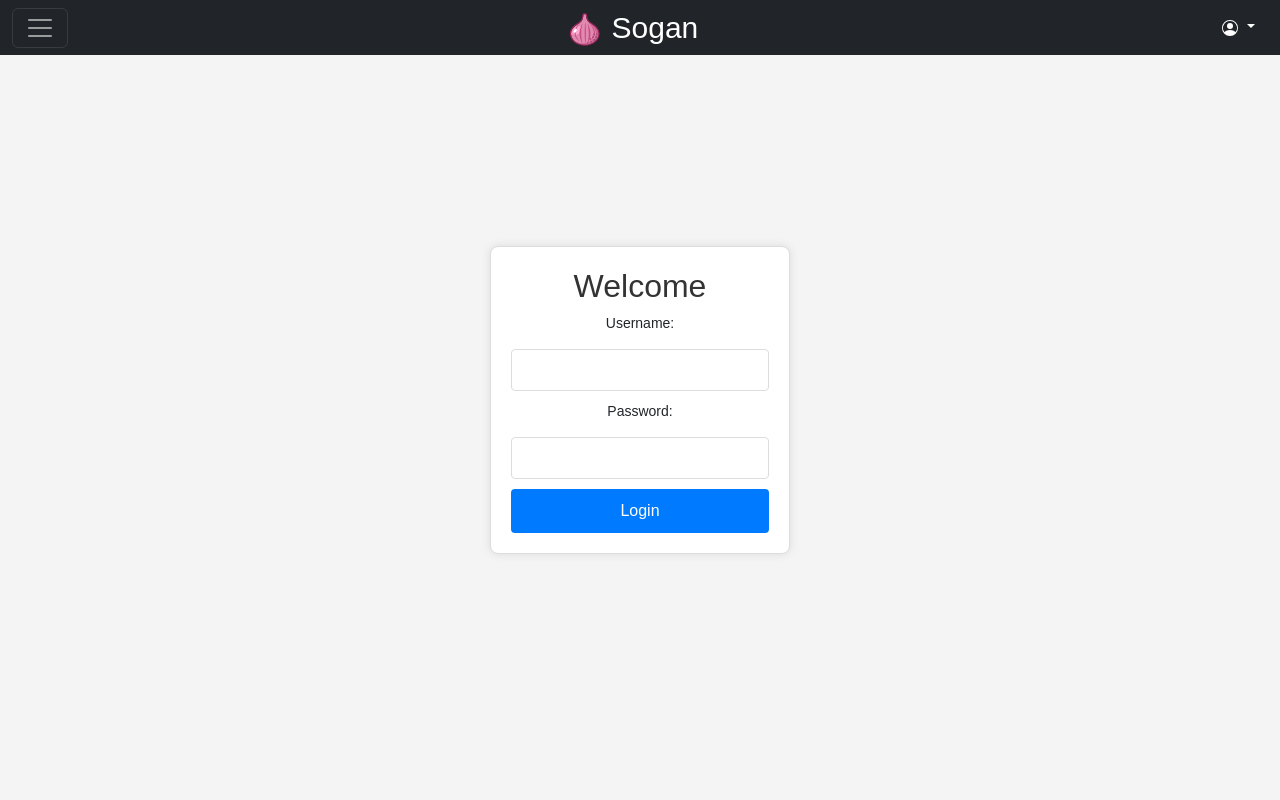
After one commit to itudb2327/itudb2327, a Flask app: page /login in a window 1280 px wide. The commit adds this page. Run offline with Flask 3, Linux system fonts and the light colour scheme.

Commit message:
login_register.py, login.html and register.html file created.

```diff
--- /dev/null
+++ b/login_register.py
@@ -0,0 +1,55 @@
+from werkzeug.security import generate_password_hash, check_password_hash
+from flask import request, flash, render_template, redirect, url_for, session
+from flask_login import UserMixin, login_user
+import mysql.connector
+
+def add_user(db, username, password):
+    cursor = db.cursor()
+    password_hash = generate_password_hash(password, method='pbkdf2:sha256', salt_length=8)
+    cursor.execute('INSERT INTO users (username, password_hash) VALUES (%s, %s)', (username, password_hash))
+    db.commit()
+
+def is_username_available(db, username):
+    cursor = db.cursor()
+    cursor.execute('SELECT * FROM users WHERE username = %s', (username,))
+    return cursor.fetchone() is None
+
+def validate_login(db, username, password):
+    cursor = db.cursor(dictionary=True)
+    cursor.execute('SELECT * FROM users WHERE username = %s', (username,))
+    user = cursor.fetchone()
+
+    if user and check_password_hash(user['password_hash'], password):
+        return user
+    return None
+
+def login_page(db):
+    if request.method == 'POST':
+        username = request.form['username']
+        password = request.form['password']
+
+        if validate_user := validate_login(db, username, password):
+            user_obj = UserMixin()
+            user_obj.id = validate_user['id']
+            login_user(user_obj)
+            session['username'] = username
+            flash('Login successful', 'success')
+            return redirect(url_for('home'))  # Assuming 'home' is the name of the endpoint for the home page
+        else:
+            flash('Invalid username or password', 'error')
+
+    return render_template("login.html")
+
+def register_page(db):
+    if request.method == 'POST':
+        username = request.form['username']
+        password = request.form['password']
+
+        if is_username_available(db, username):
+            add_user(db, username, password)
+            flash('Registration successful', 'success')
+            return redirect(url_for('login'))
+        else:
+            flash('Username already taken', 'error')
+
+    return render_template("register.html")
--- a/progress/cangunyel.txt
+++ b/progress/cangunyel.txt
@@ -5,3 +5,5 @@
 20.11.23 commit: creating supplier.py. updating supplier.py and supplier.html file for taking input for new supplier and insert into database, deleting existing suppliers by id. Also started updating feature for existing records but not completed.
 
 24.11.23 commit: updated supplier.py and supplier.html for updating existing records. Also a table created for keep track of update times. Metadata(record count,last update time) information added to supplier page.Also supplier.py file structure improved.
+
+1.12.23 commit: login_register.py, login.html and register.html file created for user register, login and logout functions. Accessing to pages without login restricted. users table created in database for users' registration informations.
--- a/server.py
+++ b/server.py
@@ -1,26 +1,67 @@
+from flask import Flask, render_template, request, redirect, url_for, flash
+from flask_login import LoginManager, login_user, UserMixin,login_required,logout_user
+from werkzeug.security import check_password_hash, generate_password_hash
+from login_register import login_page, register_page, validate_login
 import mysql.connector
-from flask import Flask, render_template,url_for,request
+import suppliers
+import customers
 from employee import Employees
-import customers
-import suppliers
+app = Flask(__name__)
+app.secret_key = 'MongoDB'
+
+login_manager = LoginManager(app)
+
 db = mysql.connector.connect(
     host="northwind.cfl4fp0ymkxx.eu-north-1.rds.amazonaws.com",
     user="admin",
     password="dh8zcJMSGQhlcHT554yX",
     database="northwind"
 )
+@login_manager.user_loader
+def load_user(user_id):
+    # Assuming your 'users' table has an 'id' column
+    cursor = db.cursor(dictionary=True)
+    cursor.execute('SELECT * FROM users WHERE id = %s', (user_id,))
+    user = cursor.fetchone()
 
-app = Flask(__name__)
+    if user:
+        user_obj = UserMixin()
+        user_obj.id = user['id']
+        return user_obj
+    return None
+
+@login_manager.unauthorized_handler
+def unauthorized():
+    return redirect(url_for('login'))
+
+@app.route('/logout')
+@login_required
+def logout():
+    logout_user()
+    flash('You have been logged out', 'success')
+    return redirect(url_for('home'))  # Redirect to the home page after logout
+
+
 
 @app.route('/')
 def home():
-     return render_template('base.html',)
+    return render_template('base.html')
+
+@app.route('/login', methods=['GET', 'POST'])
+def login():
+    return login_page(db)
+
+@app.route('/register', methods=['GET', 'POST'])
+def register():
+    return register_page(db)
 
 @app.route('/suppliers',methods=("GET","POST"))
+@login_required
 def supplier():
     return suppliers.index(db)
 
 @app.route("/employees", methods=("GET","POST"))
+@login_required
 def employees_page():
      employee_list=Employees.get_all_employees(db)
      if request.method == "POST":
@@ -38,7 +79,9 @@ def employees_page():
      else:
         return render_template("employees.html", employee_list=employee_list)
 
+
 @app.route("/customers", methods=("GET","POST"))
+@login_required
 def customers_page():
     if request.method == 'POST':
         if 'deleteCustomerId' in request.form:
--- /dev/null
+++ b/static/styles/login.css
@@ -0,0 +1,62 @@
+/* Reset some default styles */
+* {
+    margin: 0;
+    padding: 0;
+    box-sizing: border-box;
+}
+
+body {
+    font-family: 'Arial', sans-serif;
+    background-color: #f4f4f4;
+    display: flex;
+    align-items: center;
+    justify-content: center;
+    height: 100vh;
+    margin: 0;
+}
+
+.login-container {
+    background-color: #fff;
+    border: 1px solid #ddd;
+    padding: 20px;
+    border-radius: 8px;
+    box-shadow: 0 0 10px rgba(0, 0, 0, 0.1);
+    width: 300px;
+    text-align: center;
+}
+
+h2 {
+    color: #333;
+}
+
+form {
+    display: flex;
+    flex-direction: column;
+    gap: 10px;
+}
+
+label {
+    font-size: 14px;
+    margin-bottom: 5px;
+}
+
+input {
+    width: 100%;
+    padding: 8px;
+    border: 1px solid #ddd;
+    border-radius: 4px;
+    box-sizing: border-box;
+}
+
+button {
+    background-color: #007bff;
+    color: #fff;
+    padding: 10px;
+    border: none;
+    border-radius: 4px;
+    cursor: pointer;
+}
+
+button:hover {
+    background-color: #0056b3;
+}
--- a/templates/base.html
+++ b/templates/base.html
@@ -44,7 +44,7 @@
                 <hr class="dropdown-divider">
               </li>
 
-              <li><a class="dropdown-item" href="#">Log Out</a></li>
+              <li><a class="dropdown-item" href="/logout">Log Out</a></li>
             </ul>
           </div>
 
--- /dev/null
+++ b/templates/login.html
@@ -0,0 +1,28 @@
+{% extends "base.html" %}
+{% block page_content %}
+	<link rel="stylesheet" href="{{url_for('static',filename='styles/login.css')}}">
+    <title>Login</title>
+    <div class="login-container">
+        <h2>Welcome</h2>
+        <form method="post" action="{{ url_for('login') }}">
+            <label for="username">Username:</label>
+            <input type="text" id="username" name="username" required>
+
+            <label for="password">Password:</label>
+            <input type="password" id="password" name="password" required>
+
+            <button type="submit">Login</button>
+        </form>
+		{% with messages = get_flashed_messages() %}
+        {% if messages %}
+            <ul class="messages">
+                {% for message in messages %}
+                    <li>{{ message }}</li>
+                {% endfor %}
+            </ul>
+        {% endif %}
+    {% endwith %}
+    </div>
+
+
+{% endblock %}
```
Also changed, not shown: static/styles/register.css (added, +73 -0 lines), templates/register.html (added, +27 -0 lines).
